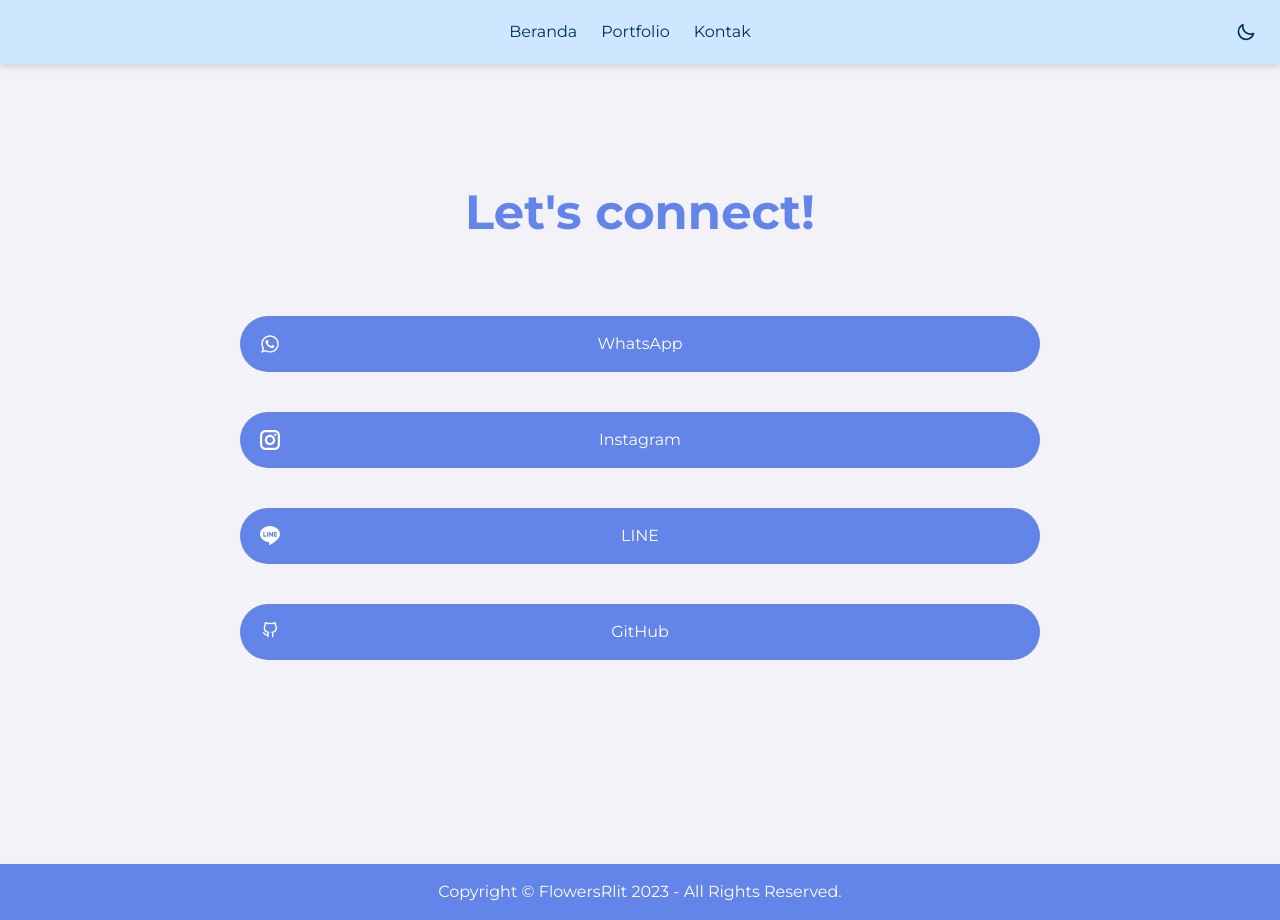
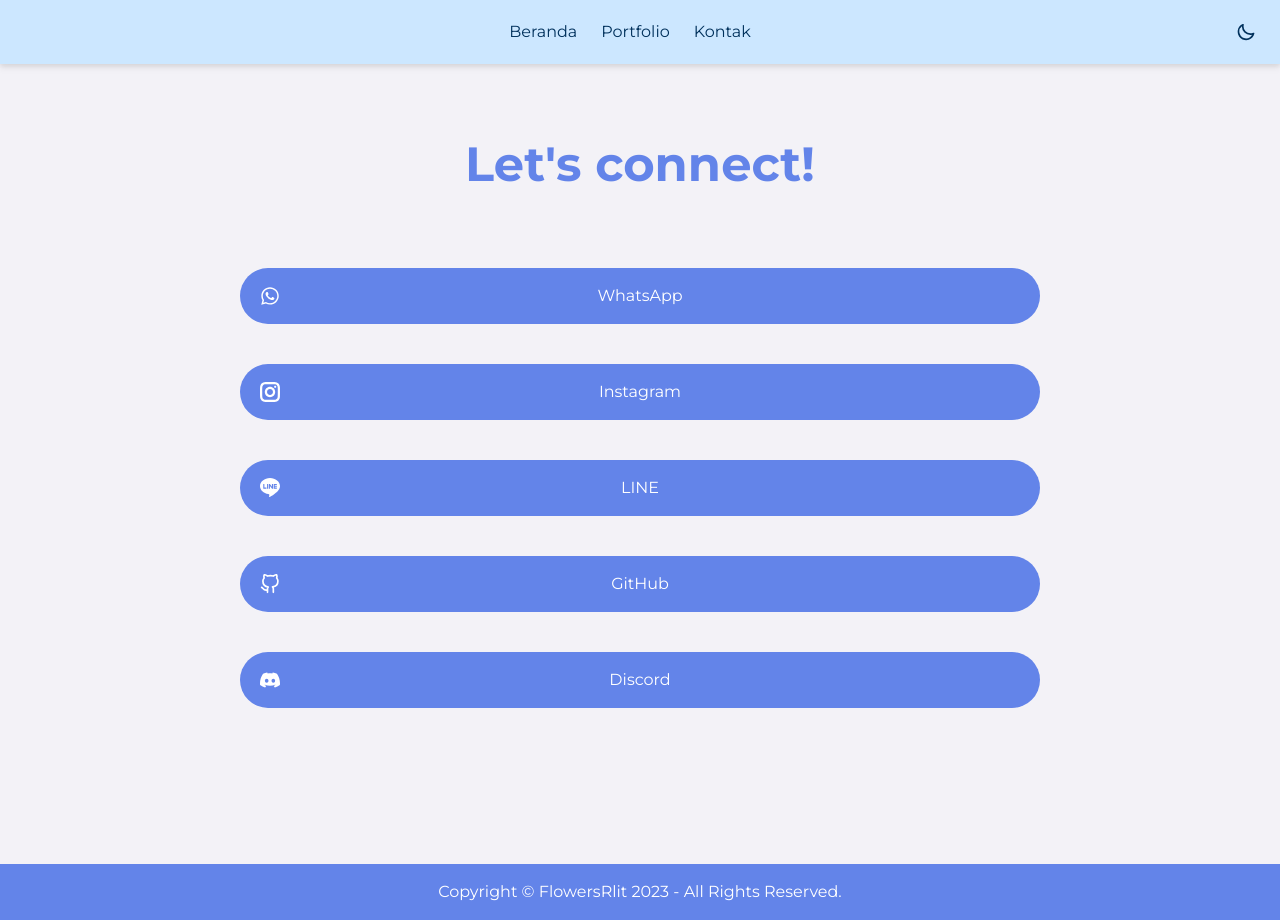
Before and after one commit to FlowersRlit/portfolio-website, a React (Create React App) app: page /kontak in a window 1280 px wide. Built offline with nearby package versions, Linux system fonts and the light colour scheme.

Commit message:
added Discord friend request by link

```diff
--- a/src/kontak/Linktree.js
+++ b/src/kontak/Linktree.js
@@ -4,6 +4,7 @@ import { FaWhatsapp } from "react-icons/fa";
 import { GrInstagram } from "react-icons/gr";
 import { BsLine } from "react-icons/bs";
 import { FiGithub } from "react-icons/fi";
+import { SiDiscord } from "react-icons/si";
 
 const Linktree = () => {
   return (
@@ -36,8 +37,14 @@ const Linktree = () => {
         {/* Forth link */}
         <ContactsData
           Name="GitHub"
-          Svg={<FiGithub className="h5 w-5 place-self-center" />}
+          Svg={<FiGithub className="h-5 w-5 place-self-center" />}
           Link="https://github.com/FlowersRlit"
+        />
+        {/* Fifth link */}
+        <ContactsData
+          Name="Discord"
+          Svg={<SiDiscord className="h-5 w-5 place-self-center" />}
+          Link="https://discord.gg/JtaD2TDq"
         />
       </div>
     </div>
```
